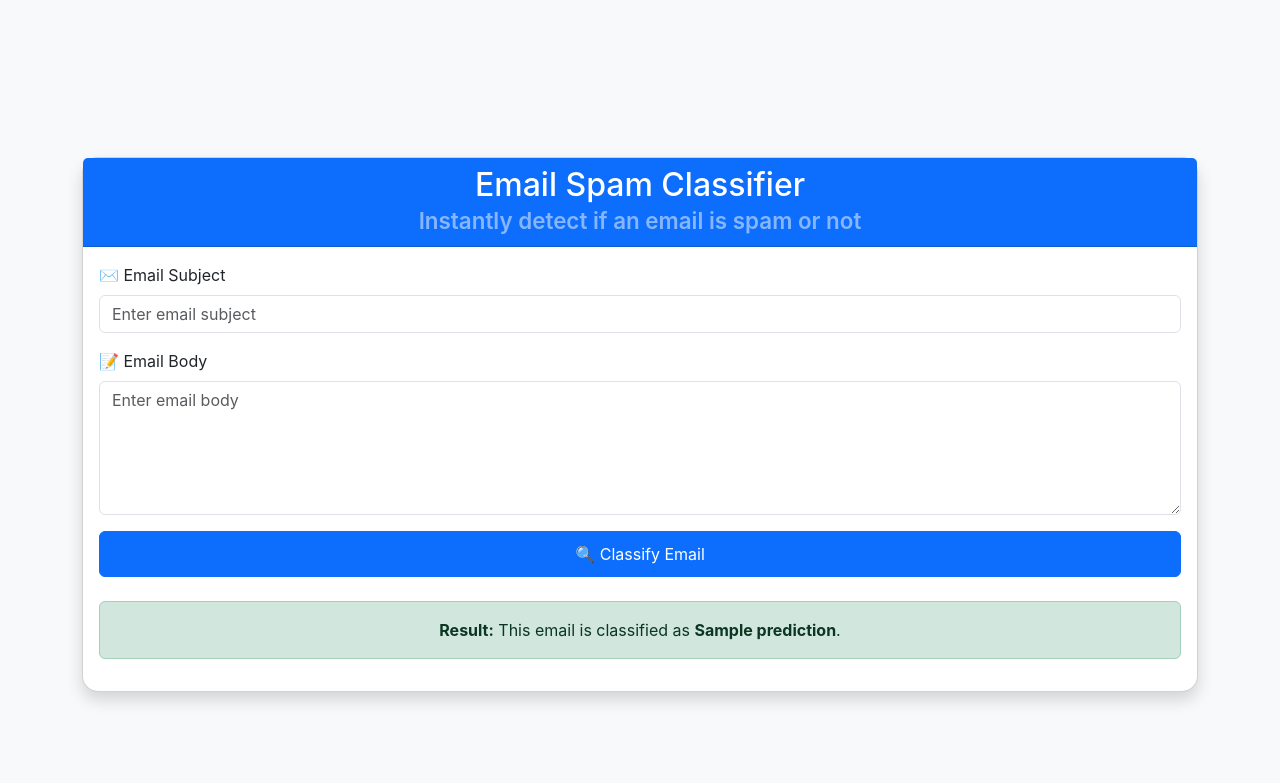
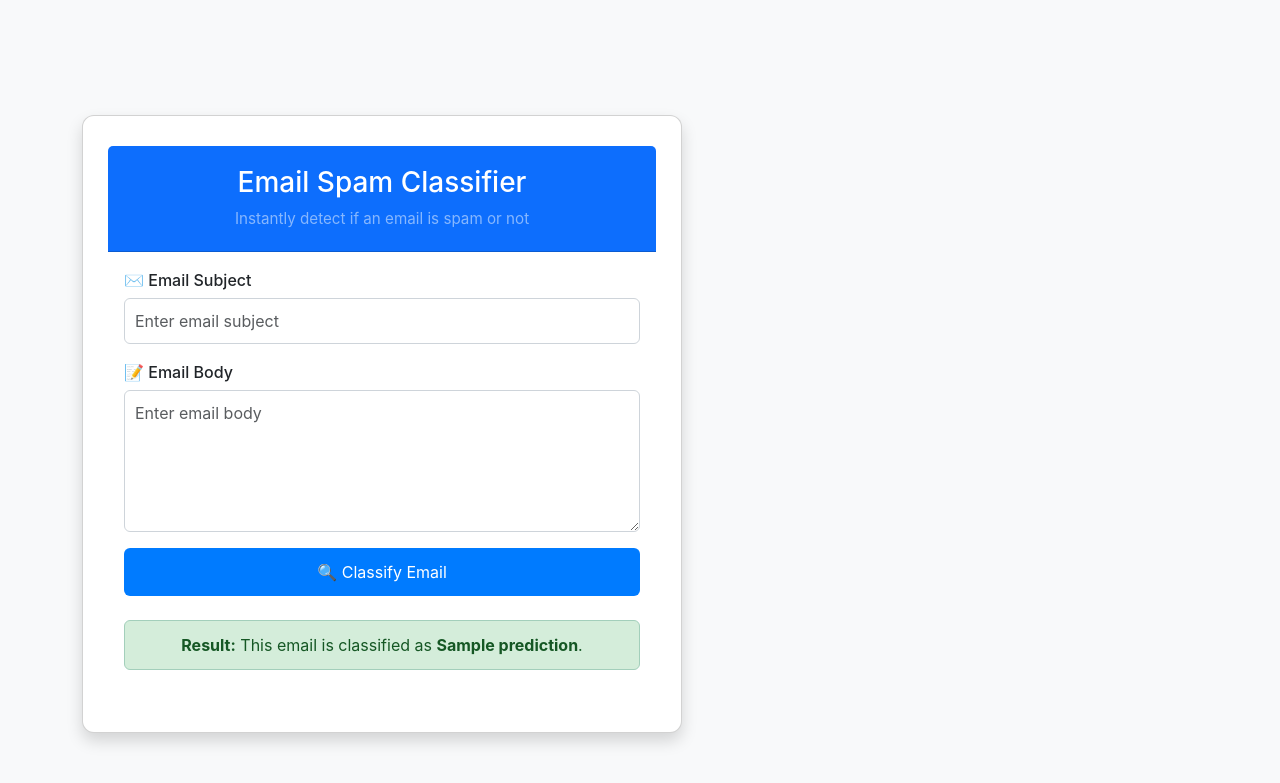
Before and after one commit to jessie726/Phishing-Email-Detector, a Flask app: template templates/index.html in a window 1280 px wide. Shown: the top 783 px of the page. Run offline with Flask 3, Linux system fonts and the light colour scheme; the template is opened without the code that fills it: most values are stand-ins (such as "Sample title", 1, 10 or a date in 2020); parts of the project's set-up code (start-up, migrations or seed data) failed here and were passed over.

Commit message:
Update index.css

```diff
--- a/static/index.css
+++ b/static/index.css
@@ -1,18 +1,95 @@
+/* Apply a soft background color and center everything */
 body {
-  font-family: 'Inter', sans-serif;
-  background-color: #f8fafc;
+    font-family: 'Inter', sans-serif;
+    background-color: #f4f6f9;
+    margin: 0;
+    padding: 0;
+    display: flex;
+    justify-content: center;
+    align-items: center;
+    min-height: 100vh;
 }
 
+/* Card styling */
 .card {
-  border-radius: 16px;
+    background-color: #ffffff;
+    border-radius: 12px;
+    box-shadow: 0 8px 24px rgba(0, 0, 0, 0.08);
+    padding: 30px 25px;
+    max-width: 600px;
+    width: 90%;
+    transition: transform 0.2s ease-in-out;
+}
+.card:hover {
+    transform: translateY(-3px);
 }
 
+/* Header section */
 .card-header {
-  font-weight: 600;
-  font-size: 1.4rem;
+    background-color: #007bff;
+    color: #fff;
+    border-radius: 12px 12px 0 0;
+    padding: 20px;
+    text-align: center;
+}
+.card-header h2 {
+    margin: 0;
+    font-size: 1.75rem;
+}
+.card-header p {
+    font-size: 0.95rem;
+    margin-top: 8px;
+    color: #e0e0e0;
 }
 
-button.btn-primary {
-  font-size: 1rem;
-  padding: 10px;
+/* Input fields */
+.form-control {
+    border: 1px solid #ced4da;
+    border-radius: 6px;
+    padding: 10px;
+    font-size: 1rem;
 }
+.form-control:focus {
+    border-color: #007bff;
+    outline: none;
+    box-shadow: 0 0 4px rgba(0, 123, 255, 0.3);
+}
+
+/* Labels */
+.form-label {
+    font-weight: 500;
+    margin-bottom: 6px;
+    display: block;
+}
+
+/* Button */
+.btn-primary {
+    background-color: #007bff;
+    border: none;
+    padding: 12px 20px;
+    font-size: 1rem;
+    border-radius: 6px;
+    width: 100%;
+    color: white;
+    transition: background-color 0.3s ease;
+}
+.btn-primary:hover {
+    background-color: #0056b3;
+    cursor: pointer;
+}
+
+/* Result box */
+.alert {
+    margin-top: 20px;
+    padding: 12px 16px;
+    border-radius: 6px;
+    font-size: 1rem;
+}
+.alert-success {
+    background-color: #d4edda;
+    color: #155724;
+}
+.alert-danger {
+    background-color: #f8d7da;
+    color: #721c24;
+}
```
